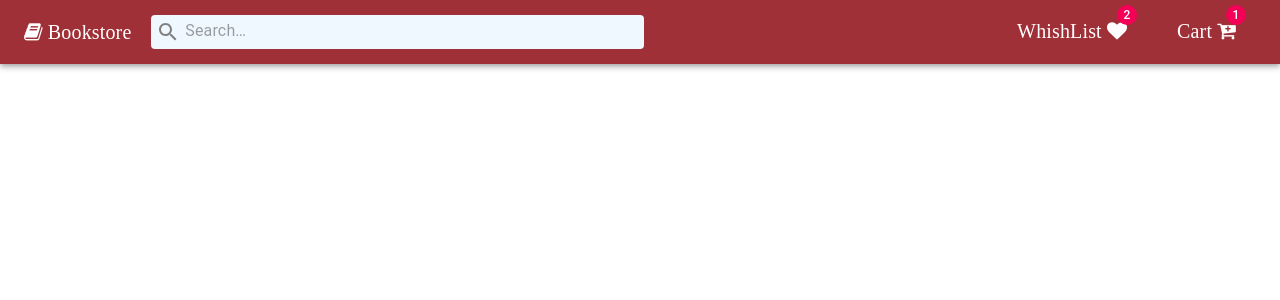
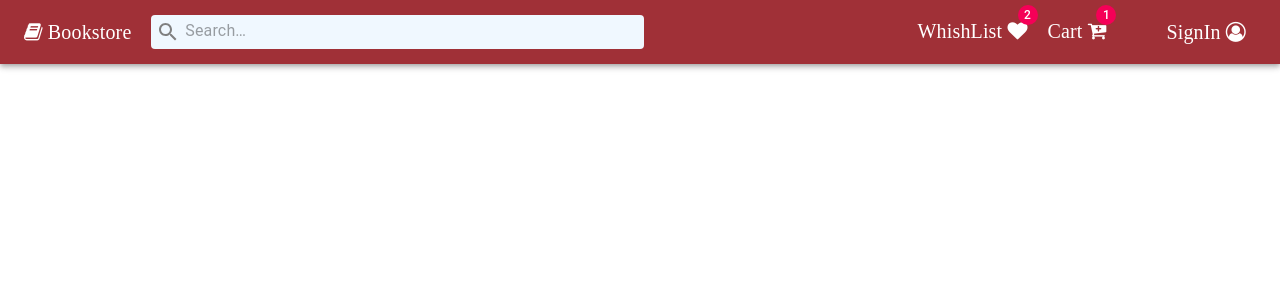
Before and after one commit to sagar-528/bookstore-UI, a React (Create React App) app: page /header in a window 1280 px wide. Shown: the top 300 px of the page. Built offline with nearby package versions, Linux system fonts and the light colour scheme.

Commit message:
ADDED: User logo in headerbar.

```diff
--- a/src/Component/Header/Headerbar.js
+++ b/src/Component/Header/Headerbar.js
@@ -9,6 +9,7 @@ import Icon from "@material-ui/core/Icon";
 import Badge from '@material-ui/core/Badge';
 import { Link } from 'react-router-dom';
 import HTTPServices from '../../HTTPServices';
+import PersonIcon from '@material-ui/icons/Person';
 
 var data = new HTTPServices()
 export class Headerbar extends Component {
@@ -40,18 +41,23 @@ export class Headerbar extends Component {
             </Link>
           </div>
           <div style={{flexGrow: 1}}/>
-              <Typography variant="h6" style={{fontFamily: 'fontawesome', paddingRight: 50}}>
+              <Typography variant="h6" style={{fontFamily: 'fontawesome', paddingRight: 20}}>
                 <Link to= '/WishList' style={{ textDecoration: 'none', color: 'white'}}>
                 <Badge badgeContent={2} color="secondary">
                   WhishList &#xf004;
                 </Badge>
                 </Link>
               </Typography>
-          <Typography variant="h6"  style={{fontFamily: 'fontawesome', paddingRight: 20}}>
+          <Typography variant="h6"  style={{fontFamily: 'fontawesome', paddingRight: 60}}>
           <Link to= '/Cart' style={{ textDecoration: 'none', color: 'white' }}>
           <Badge badgeContent={1} color="secondary">
              Cart &#xf217;
           </Badge>
+          </Link>
+          </Typography>
+          <Typography variant="h6"  style={{fontFamily: 'fontawesome', paddingRight: 10}}>
+          <Link to= '/UserLogin' style={{ textDecoration: 'none', color: 'white' }}>
+             SignIn &#xf2be;
           </Link>
           </Typography>
         </Toolbar>
```
